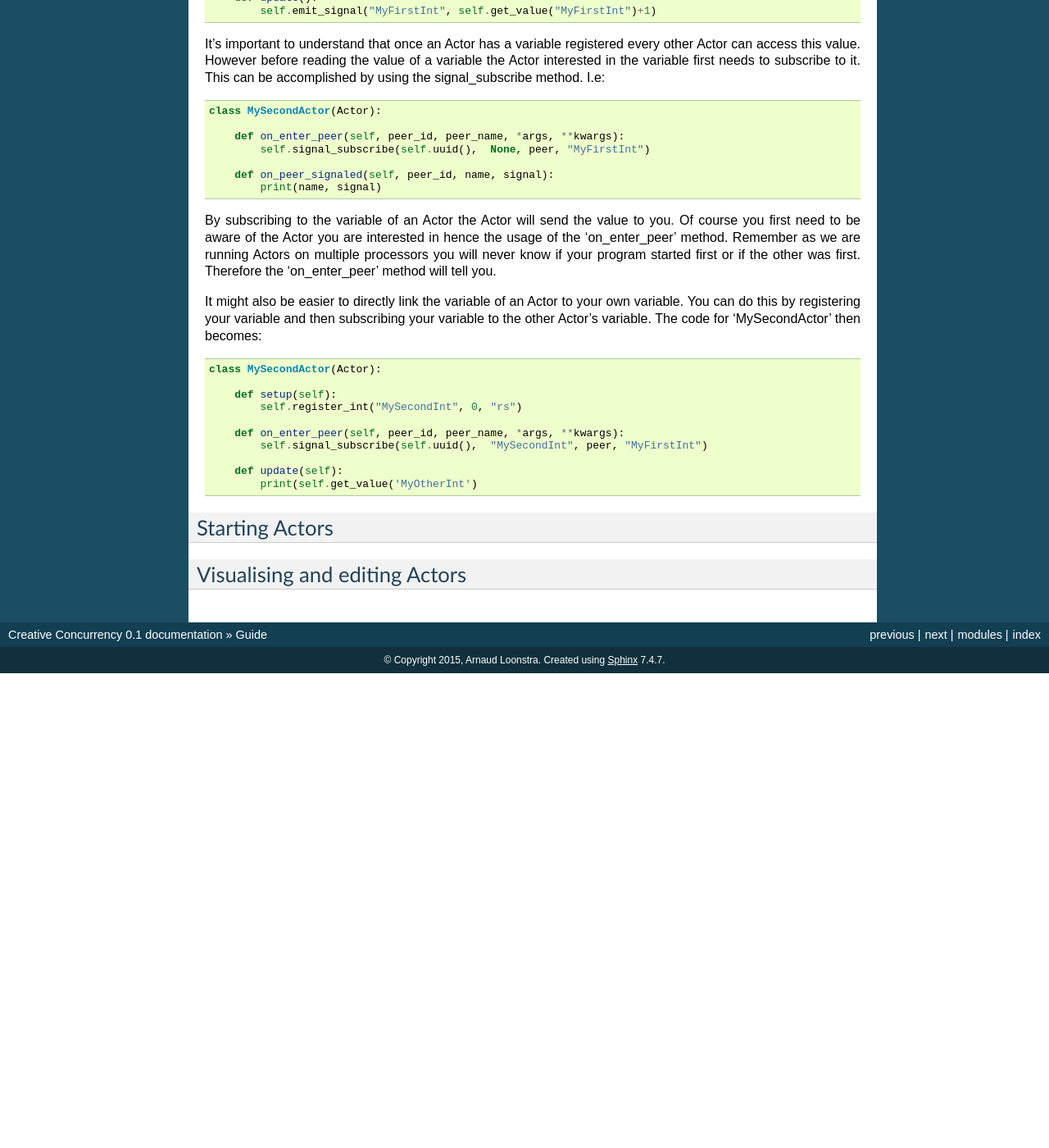
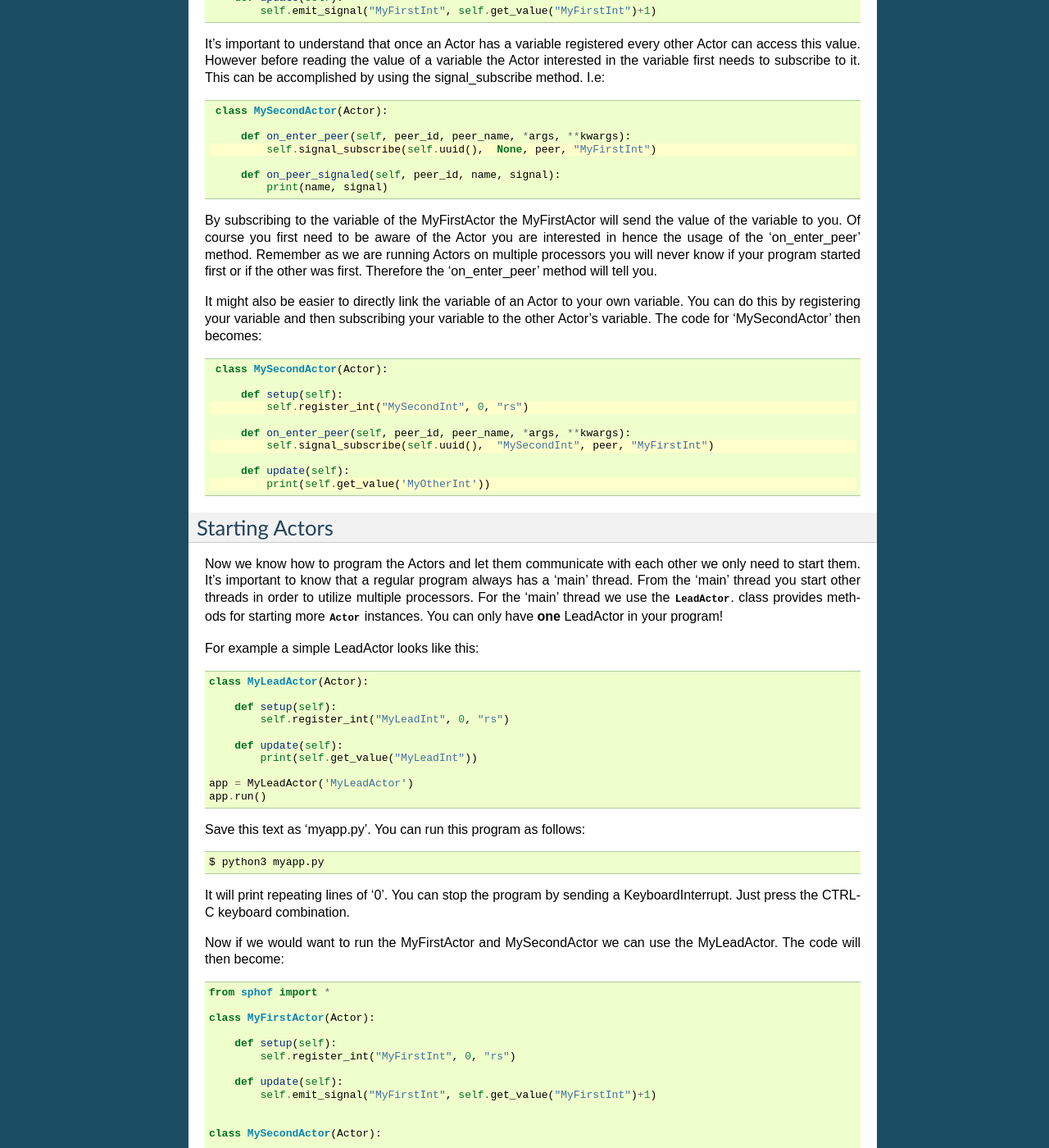
Before and after one commit to sphaero/sphof, a Sphinx documentation site: the page built from docs/guide.rst, in a window 1280 px wide and 1400 px high, scrolled down 491 px. Shown: the whole window at 82% size. Built offline with Sphinx 7.4.7, drawn with Linux system fonts in a browser that asks for light colours; pages that are not in the unit, such as notebooks, are missing from menus; before the commit the page ends 1312 px from its top, so only the background shows below that; some of the changed text lies outside the part shown.

Commit message:
updates documentation

```diff
--- a/docs/canvas_actors.rst
+++ b/docs/canvas_actors.rst
@@ -18,8 +18,8 @@ CanvasActor class
     :undoc-members:
     :show-inheritance:
 
-PainterActor class
-##################
+Painter class
+#############
 .. autoclass:: sphof.Painter
     :members:
     :undoc-members:
--- a/docs/conf.py
+++ b/docs/conf.py
@@ -30,7 +30,7 @@ sys.path.insert(0, os.path.abspath('../'))
 # extensions coming with Sphinx (named 'sphinx.ext.*') or your custom
 # ones.
 extensions = [
-    'sphinx.ext.autodoc',
+    'sphinx.ext.autodoc', 'sphinx.ext.autosummary'
 ]
 
 # Add any paths that contain templates here, relative to this directory.
--- a/docs/guide.rst
+++ b/docs/guide.rst
@@ -29,7 +29,7 @@ communication between actors. I.e.:
        def setup(self):
            self.register_int("MyFirstInt", 0, "rs")
 
-       def update():
+       def update(self):
            self.emit_signal("MyFirstInt", self.get_value("MyFirstInt")+1)
 
 It's important to understand that once an Actor has a variable
@@ -39,6 +39,7 @@ first needs to subscribe to it. This can be accomplished by using the
 signal_subscribe method. I.e:
 
 .. code-block:: python
+   :emphasize-lines: 4
 
     class MySecondActor(Actor):
 
@@ -48,12 +49,12 @@ signal_subscribe method. I.e:
         def on_peer_signaled(self, peer_id, name, signal):
             print(name, signal)
 
-By subscribing to the variable of an Actor the Actor will send the value
-to you. Of course you first need to be aware of the Actor you are
-interested in hence the usage of the 'on_enter_peer' method. Remember
-as we are running Actors on multiple processors you will never know if
-your program started first or if the other was first. Therefore the
-'on_enter_peer' method will tell you.
+By subscribing to the variable of the MyFirstActor the MyFirstActor will
+send the value of the variable to you. Of course you first need to be
+aware of the Actor you are interested in hence the usage of the
+'on_enter_peer' method. Remember as we are running Actors on multiple
+processors you will never know if your program started first or if the
+other was first. Therefore the 'on_enter_peer' method will tell you.
 
 It might also be easier to directly link the variable of an Actor to
 your own variable. You can do this by registering your variable and then
@@ -61,6 +62,7 @@ subscribing your variable to the other Actor's variable. The code for
 'MySecondActor' then becomes:
 
 .. code-block:: python
+   :emphasize-lines: 4,7,10
 
     class MySecondActor(Actor):
 
@@ -71,10 +73,80 @@ subscribing your variable to the other Actor's variable. The code for
             self.signal_subscribe(self.uuid(),  "MySecondInt", peer, "MyFirstInt")
 
         def update(self):
-            print(self.get_value('MyOtherInt')
+            print(self.get_value('MyOtherInt'))
 
 Starting Actors
 ###############
 
+Now we know how to program the Actors and let them communicate with each
+other we only need to start them. It's important to know that a regular
+program always has a 'main' thread. From the 'main' thread you start
+other threads in order to utilize multiple processors. For the 'main'
+thread we use the :py:class:`LeadActor <sphof.LeadActor>`. class provides
+methods for starting more :py:class:`Actor <sphof.Actor>` instances. You
+can only have **one** LeadActor in your program!
+
+For example a simple LeadActor looks like this:
+
+.. code-block:: python
+
+    class MyLeadActor(Actor):
+
+        def setup(self):
+            self.register_int("MyLeadInt", 0, "rs")
+
+        def update(self):
+            print(self.get_value("MyLeadInt"))
+
+    app = MyLeadActor('MyLeadActor')
+    app.run()
+
+Save this text as 'myapp.py'. You can run this program as follows:
+
+.. code-block:: bash
+
+    $ python3 myapp.py
+
+It will print repeating lines of '0'. You can stop the program by sending
+a KeyboardInterrupt. Just press the CTRL-C keyboard combination.
+
+Now if we would want to run the MyFirstActor and MySecondActor we can use
+the MyLeadActor. The code will then become:
+
+.. code-block:: python
+
+   from sphof import *
+
+   class MyFirstActor(Actor):
+
+       def setup(self):
+           self.register_int("MyFirstInt", 0, "rs")
+
+       def update(self):
+           self.emit_signal("MyFirstInt", self.get_value("MyFirstInt")+1)
+
+
+   class MySecondActor(Actor):
+
+       def on_enter_peer(self, peer_id, peer_name, *args, **kwargs):
+           self.signal_subscribe(self.uuid(),  None, peer, "MyFirstInt")
+
+       def on_peer_signaled(self, peer_id, name, signal):
+           print(name, signal)
+
+
+   class MyLeadActor(LeadActor):
+
+       def setup(self):
+           self.add_actor(MyFirstActor('MyFirstActor'))
+           self.add_actor(MySecondActor('MySecondActor'))
+           self.register_int("MyLeadInt", 0, "rs")
+
+       def update(self):
+           print(self.get_value("MyLeadInt"))
+
+   app = MyLeadActor('MyLeadActor')
+   app.run()
+
 Visualising and editing Actors
 ##############################
--- a/docs/philosopher_actors.rst
+++ b/docs/philosopher_actors.rst
@@ -2,7 +2,7 @@ Philosopher Actor classes
 -------------------------
 
 The Philosopher Actor classes provide classes with methods for the
-Dining Philosopher problem from test 2.
+Dining Philosophers Problem from test 2.
 
 PhilosopherActor class
 ######################
--- a/docs/sphof.rst
+++ b/docs/sphof.rst
@@ -9,3 +9,4 @@ sphof module reference
    actors
    canvas_actors
    philosopher_actors
+   zocp
```
Also changed, not shown: docs/actors.rst (+12 -1 lines), 1 other file.
